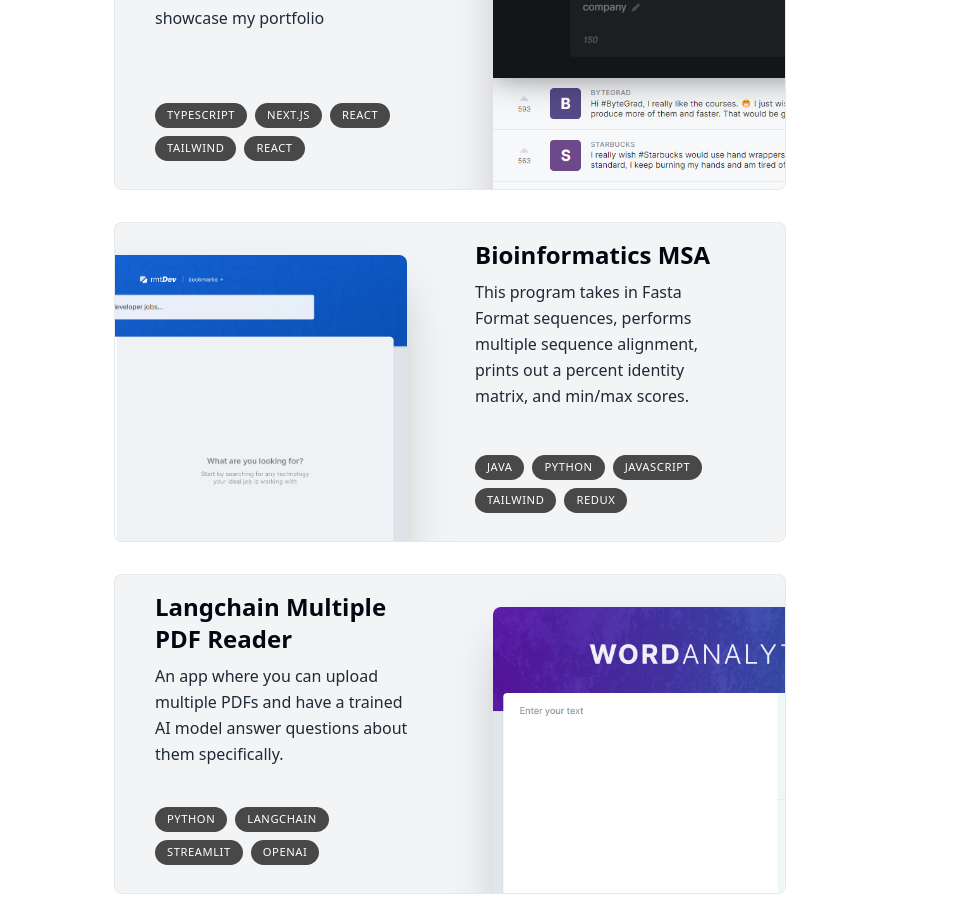
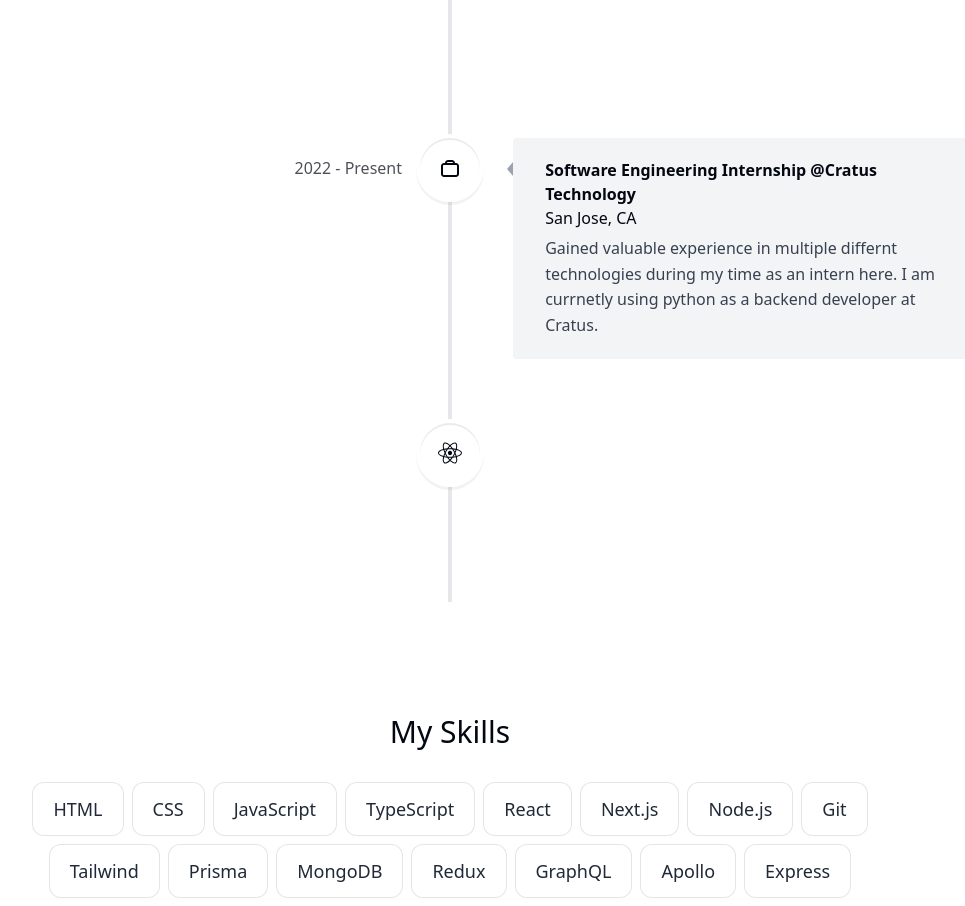
Before and after one commit to davidbd7/personal_portfolio, a Next.js app: page / in a window 1280 px wide. Shown: the part 1540-2446 px from the top of the page, without its empty margins (190-1155 px from the left). Built offline with nearby package versions, Linux system fonts and the light colour scheme.

Commit message:
skills, experience, and contact section started

```diff
--- /dev/null
+++ b/actions/sendEmail.ts
@@ -0,0 +1,21 @@
+"use server";
+import { Resend } from "resend";
+
+
+const resend = new Resend("re_Zu93ijr6_GE8RueiimQKA2fKQUuFsb8an");
+
+
+
+export const sendEmail = async (formData: FormData) => {
+    "use server";
+    console.log(formData.get("senderEmail"));
+    console.log(formData.get("message"));
+
+    resend.emails.send({
+        from: 'onboarding@resend.dev',
+        to: 'davidbd7@gmail.com',
+        subject: "Message from Contact Form",
+        text: "Hello World!"
+    });
+
+};
--- a/app/globals.css
+++ b/app/globals.css
@@ -1,3 +1,12 @@
 @tailwind base;
 @tailwind components;
 @tailwind utilities;
+
+html {
+    --line-color: #e5e7eb
+
+}
+
+.borderBlack {
+    @apply border border-black/10
+}
--- a/app/layout.tsx
+++ b/app/layout.tsx
@@ -17,7 +17,7 @@
 }) {
   return (
     <html lang="en" className = "!scroll-smooth">
-      <body className={`${inter.className}bg-gray-50 text-gray-950 relative h-[5000px] pt-28`}>
+      <body className={`${inter.className}bg-gray-50 text-gray-950 relative pt-28`}>
         <div className = "bg-[#fbe2e3] absolute top-[-6rem] -z-10 right- [11rem] h-[31.25rem] w-[31.25rem] rounded-full blur-[10rem] sm:w-[68.75rem]"> </div>
         <div className = "bg-[#dbd7fb] absolute top-[-1rem] -z-10 left- [-35rem] h-[31.25rem] w-[50rem] rounded-full blur-[10rem] sm:w-[68.75rem] md:left-[-33rem] lg: left-[-28rem] xl:left-[-15rem] 2xl:left-[-5rem]"> </div>
 
--- a/app/page.tsx
+++ b/app/page.tsx
@@ -3,6 +3,9 @@
 import SectionDivider from '@/components/section-divider'
 import About from "@/components/about";
 import Projects from "@/components/projects";
+import Skills from "@/components/skills";
+import Experience from "@/components/experience";
+import Contact from "@/components/contact";
 
 
 export default function Home() {
@@ -11,8 +14,11 @@
       <Intro />
       <SectionDivider />
       <About />
+      <Experience />
+      <Skills />
       <Projects />
+      <Contact />
 
     </main>
-  )
+  );
 }
--- /dev/null
+++ b/components/contact.tsx
@@ -0,0 +1,62 @@
+"use client";
+import React from 'react'
+import { FaPaperPlane } from 'react-icons/fa'
+import SectionHeading from './section-heading'
+import {motion} from 'framer-motion'
+import { useSectionInView } from '@/lib/hooks';
+import {sendEmail} from "@/actions/sendEmail"
+
+
+export default function Contact() {
+
+    const{ref} = useSectionInView('Contact');
+    const sendEmail = async (formData: FormData) => {
+        console.log(formData.get("senderEmail"));
+        console.log(formData.get("message"));
+
+    };
+
+    return (
+        <motion.section id = "contact"
+                 ref = {ref}
+                 className="mb-20 sm:mb-28 w-[min(100%,38rem)] text-center"
+                 initial = {{
+                     opacity: 0,
+                 }}
+                 whileInView={{
+                     opacity: 1,
+                 }}
+                 transition={{
+                     duration: 1
+                 }}>
+
+            <SectionHeading>Contact Me</SectionHeading>
+            <p className = "text-gray-700 -mt-6">You can reach me at <a className = 'underline' href= 'mailto:davidbd7@gmail.com'>davidbd7@gmail.com</a>{" "} or through this form. </p>
+
+            <form className = "mt-10 flex flex-col"
+            action = {async (formData) => {
+                await sendEmail(formData)
+            }}>
+                <input className = "h-14 px-4 rounded-lg borderBlack"
+                       name = "senderEmail"
+                       type = "email"
+                       required
+                       maxLength = {500}
+                       placeholder = "Your Email"
+                />
+                <textarea className = 'h-52 my-3 rounded-lg borderBlack p-4'
+                          name = "message"
+                          placeholder = "Your Message"
+                          required
+                          maxLength = {500}/>
+                <button type = "submit" className = "group flex items-center justify-center h-[3rem] w-[8rem] bg-gray-900 text-white \
+                rounded-full outline-none transition-all focus:scale-110 hover:scale-110 hover:bg-gray-950">
+                    Submit <FaPaperPlane className = "text-xs opacity-70 transition-all group-hover:translate-x-1 group-hover:-translate-y-1" /> {" "}</button>
+
+            </form>
+
+
+
+        </motion.section>
+    )
+}
--- /dev/null
+++ b/components/experience.tsx
@@ -0,0 +1,66 @@
+"use client";
+import React from 'react'
+import SectionHeading from './section-heading'
+import {
+    VerticalTimeline,
+    VerticalTimelineElement,
+  } from "react-vertical-timeline-component";
+  import "react-vertical-timeline-component/style.min.css";
+import { experiencesData } from '@/lib/data'
+import { useSectionInView } from "@/lib/hooks";
+import {motion} from 'framer-motion'
+
+export default function Experience() {
+
+    const { ref } = useSectionInView("Experience");
+
+    return (
+        <motion.section id = "experience" ref = {ref} className = "scroll-mt-28 mb-28 sm:40"
+        initial = {{
+            opacity: 0,
+        }}
+        whileInView={{
+            opacity: 1,
+        }}
+        transition={{
+            duration: 2,
+        }}>
+            <SectionHeading>My Experience</SectionHeading>
+                <VerticalTimeline lineColor = ''>
+                    {
+                        experiencesData.map((item, index) => (
+                            <React.Fragment key = {index}>
+                                <VerticalTimelineElement
+                                    visible={true}
+                                    contentStyle = {{
+                                        background: "#f3f4f6",
+                                        boxShadow: "none",
+                                        border: "1px solid rgba(0,0,0,0,05)",
+                                        textAlign: "left",
+                                        padding: "1.3rem 2rem"
+                                    }}
+                                    contentArrowStyle = {{
+                                        borderRight: "0.4rem solid #9ca3af",
+                                    }}
+                                    date = {item.date}
+                                    icon={item.icon}
+                                    iconStyle={{
+                                        background:"white",
+                                        fontSize: "1.5rem"
+                                    }}
+                                >
+                                    <h3 className = "font-semibold capitalize">{item.title}</h3>
+                                    <p className = "font-normal !mt-0">{item.location}</p>
+                                    <p className = "!mt-1 !font-normal text-gray-700">{item.description}</p>
+
+                                </VerticalTimelineElement>
+                            </React.Fragment>
+                        )) }
+
+            </VerticalTimeline>
+
+
+
+        </motion.section>
+    );
+}
--- a/components/projects.tsx
+++ b/components/projects.tsx
@@ -12,7 +12,7 @@
     const{ref} = useSectionInView('Projects', 0.5);
 
     return (
-        <section ref = {ref} id = "projects" className = "scroll-mt-28">
+        <section ref = {ref} id = "projects" className = "scroll-mt-28 mb-28">
             <SectionHeading>My Projects</SectionHeading>
             <div>
                 {
--- /dev/null
+++ b/components/skills.tsx
@@ -0,0 +1,48 @@
+"use client";
+import { skillsData } from '@/lib/data'
+import React from 'react'
+import SectionHeading from './section-heading'
+import { useSectionInView } from '@/lib/hooks';
+import { motion } from 'framer-motion';
+
+export default function Skills() {
+
+    const{ref} = useSectionInView('Skills');
+
+    const fadeInAnimationVariants = {
+        initial: {
+            opacity: 0,
+            y: 100,
+        },
+        animate: (index: number) => ({
+            opacity: 1,
+            y: 0,
+            transition: {
+                delay: 0.05 * index
+            }
+        }),
+    };
+
+    return (
+        <section id = "skills" ref = {ref} className = "mb-28 max-w-[53rem] scroll-mt-28 text-center sm:mb-40">
+            <SectionHeading>My Skills</SectionHeading>
+            <ul className = "flex flex-wrap justify-center gap-2 text-lg text-gray-800">
+                {
+                    skillsData.map((skill,index) => (
+                        <motion.li className = "bg-white border border-black/[0.1] rounded-xl px-5 py-3"
+                                   key = {index}
+                                   variants = {fadeInAnimationVariants}
+                                   initial = "initial"
+                                   whileInView = "animate"
+                                   viewport = {{
+                                       once:true,
+                                   }}
+                                   custom = {index}
+
+                        >{skill}</motion.li>
+                    ))
+                }
+            </ul>
+        </section>
+    )
+}
--- a/lib/data.ts
+++ b/lib/data.ts
@@ -16,16 +16,16 @@
     hash: "#about",
   },
   {
-    name: "Projects",
-    hash: "#projects",
+    name: "Experience",
+    hash: "#experience",
   },
   {
     name: "Skills",
     hash: "#skills",
   },
   {
-    name: "Experience",
-    hash: "#experience",
+    name: "Projects",
+    hash: "#projects",
   },
   {
     name: "Contact",
@@ -35,28 +35,28 @@
 
 export const experiencesData = [
   {
-    title: "Graduated bootcamp",
-    location: "Miami, FL",
+    title: "Software Engineering Apprenticeship @Logicsoft",
+    location: "Delhi",
     description:
-      "I graduated after 6 months of studying. I immediately found a job as a front-end developer.",
+      "Learned industry standards and full-stack development in a summer apprenticeship experience",
     icon: React.createElement(LuGraduationCap),
-    date: "2019",
+    date: "2022",
   },
   {
-    title: "Front-End Developer",
-    location: "Orlando, FL",
+    title: "Software Engineering Internship @Cratus Technology",
+    location: "San Jose, CA",
     description:
-      "I worked as a front-end developer for 2 years in 1 job and 1 year in another job. I also upskilled to the full stack.",
+      "Gained valuable experience in multiple differnt technologies during my time as an intern here. I am currnetly using python as a backend developer at Cratus.",
     icon: React.createElement(CgWorkAlt),
-    date: "2019 - 2021",
+    date: "2022 - Present",
   },
   {
-    title: "Full-Stack Developer",
-    location: "Houston, TX",
+    title: "Graduated from San Jose State University",
+    location: "San Jose California",
     description:
-      "I'm now a full-stack developer working as a freelancer. My stack includes React, Next.js, TypeScript, Tailwind, Prisma and MongoDB. I'm open to full-time opportunities.",
+      "Recieved B.S Computer Science Degree on December 18th, 2023",
     icon: React.createElement(FaReact),
-    date: "2021 - present",
+    date: "December 18th, 2023",
   },
 ] as const;
 
--- a/package.json
+++ b/package.json
@@ -23,7 +23,12 @@
     "react-dom": "18.2.0",
     "react-icons": "^4.11.0",
     "react-intersection-observer": "^9.5.3",
+    "react-vertical-timeline-component": "^3.6.0",
+    "resend": "^0.16.0",
     "tailwindcss": "3.3.5",
     "typescript": "5.2.2"
+  },
+  "devDependencies": {
+    "@types/react-vertical-timeline-component": "^3.3.6"
   }
 }
```
Also changed, not shown: components/intro.tsx (+9 -1 lines), 1 other file (tests, documents, lock files or other folders).
